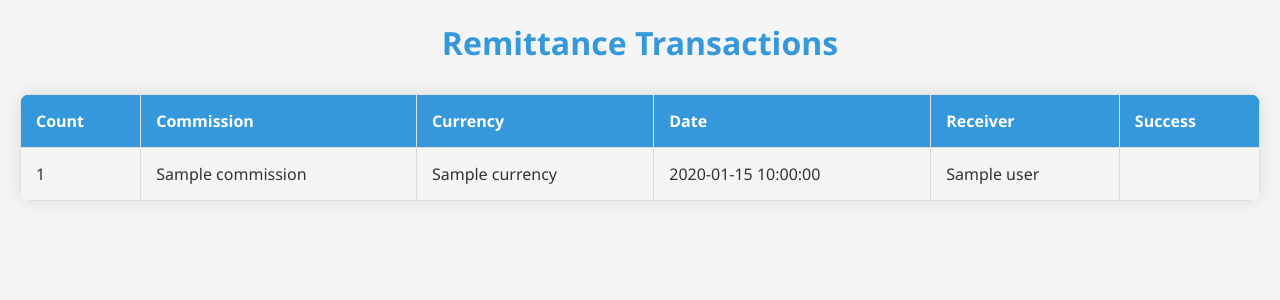
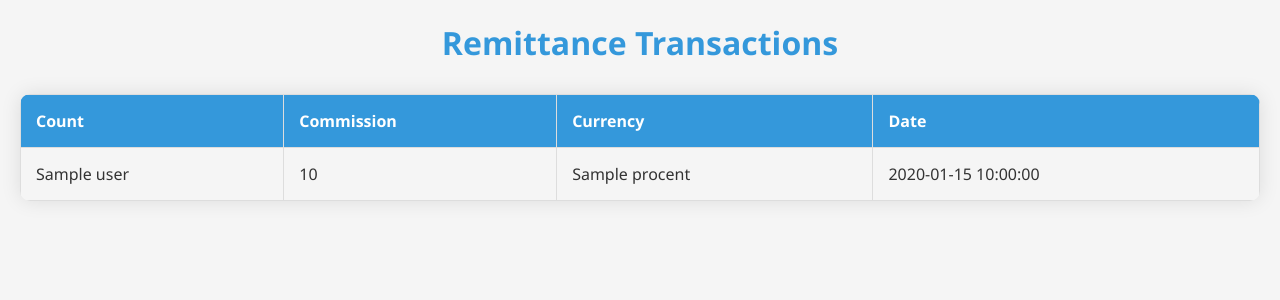
Before and after one commit to Smoglyk/TOFISem7, a FastAPI app: template templates/credit_transactions.html in a window 1280 px wide. Shown: the top 300 px of the page. Run offline with FastAPI, Linux system fonts and the light colour scheme; the template is opened without the code that fills it: most values are stand-ins (such as "Sample title", 1, 10 or a date in 2020).

Commit message:
add changes

```diff
--- a/templates/credit_transactions.html
+++ b/templates/credit_transactions.html
@@ -58,19 +58,15 @@
                 <th>Commission</th>
                 <th>Currency</th>
                 <th>Date</th>
-                <th>Receiver</th>
-                <th>Success</th>
             </tr>
         </thead>
         <tbody>
             {% for transaction in transactions %}
                 <tr>
-                    <td>{{ transaction.count }}</td>
-                    <td>{{ transaction.commission }}</td>
-                    <td>{{ transaction.currency.name }}</td>
+                    <td>{{ transaction.borrower.user.name }}</td>
+                    <td>{{ transaction.sum_payment }}</td>
+                    <td>{{ transaction.credit.procent }}</td>
                     <td>{{ transaction.date }}</td>
-                    <td>{{ transaction.receiver.user.name }}</td>
-                    <td>{{ transaction.success }}</td>
                 </tr>
             {% endfor %}
         </tbody>
```
